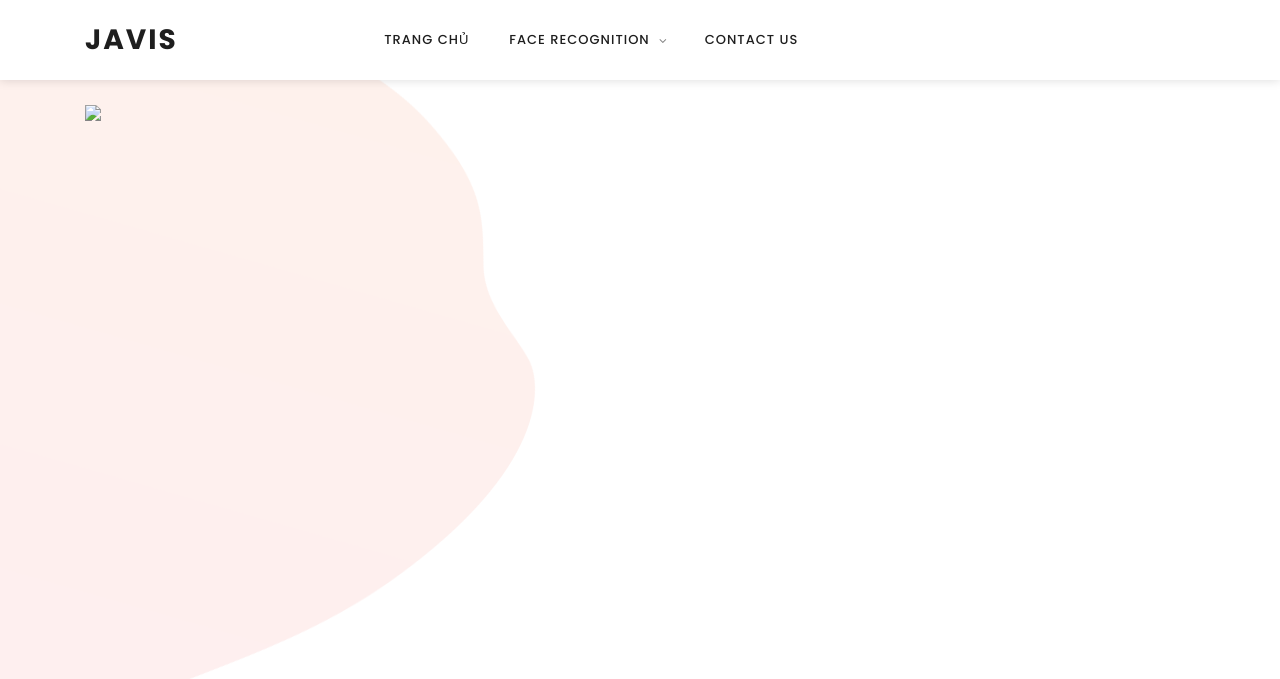
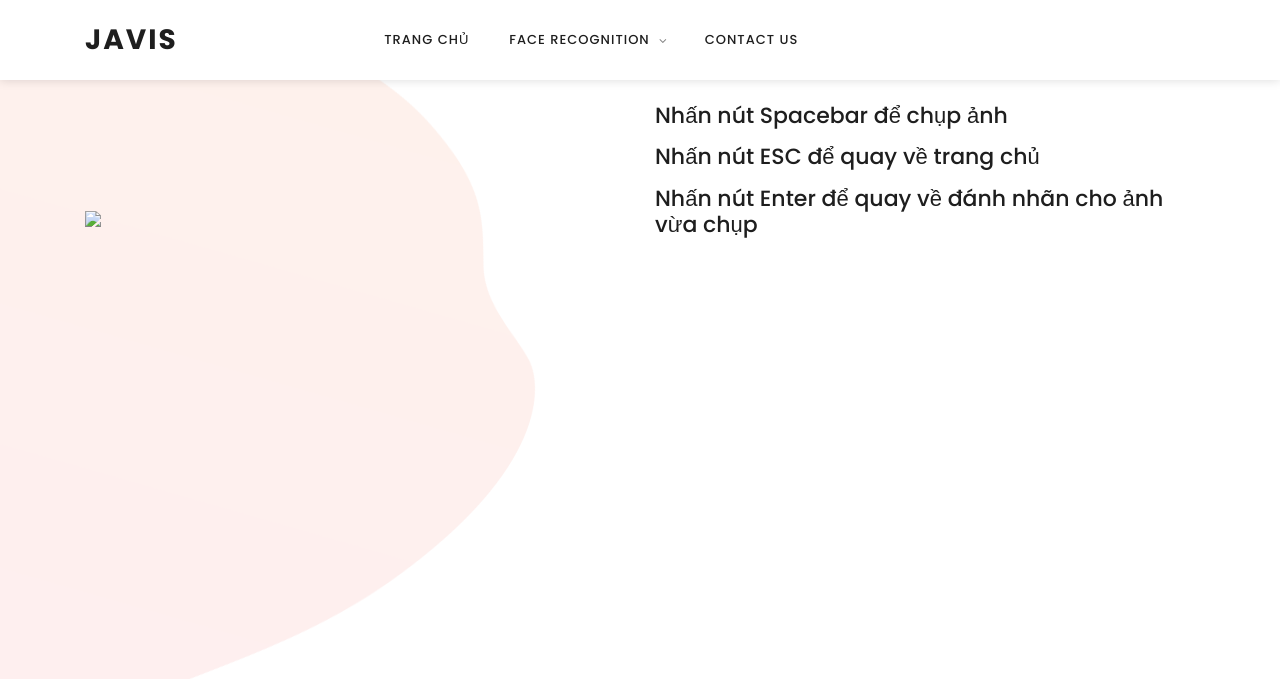
Before and after one commit to iwin2212/df_non_tf, a Flask app: template templates/take_shot.html in a window 1280 px wide. Shown: the top 679 px of the page. Run offline with Flask 2, Linux system fonts and the light colour scheme; the template is opened without the code that fills it, so the values that code supplies are empty.

Commit message:
move to step: branchname

```diff
--- a/static/assets/js/take_shots.js
+++ b/static/assets/js/take_shots.js
@@ -1,7 +1,26 @@
 document.addEventListener('keydown', function (event) {
-    if (event.keyCode == 32) {
+    if (event.code === 'Space') {
         $.post('./snap_shot', function (data, status) {
-            console.log(data)
+            if (data['result'] == true) {
+                $("#saving_action").show();
+                var timeleft = 1;
+                var downloadTimer = setInterval(function () {
+                    timeleft -= 1;
+                    if (timeleft <= 0) {
+                        clearInterval(downloadTimer);
+                        $("#saving_action").hide();
+                    }
+                }, 1000);
+            }
+            else {
+                console.log('Error')
+            }
         });
     }
+    else if (event.key == "Escape") {
+        window.location.href = "./";
+    }
+    else if (event.key == "Enter") {
+        window.location.href = "./brandname";
+    }
 });
--- a/templates/take_shot.html
+++ b/templates/take_shot.html
@@ -80,7 +80,6 @@ https://templatemo.com/tm-540-lava-landing-page
 
 
     <div class="left-image-decor"></div>
-
     <!-- ***** Features Big Item Start ***** -->
     <section class="section" id="promotion">
         <div class="container">
@@ -89,6 +88,25 @@ https://templatemo.com/tm-540-lava-landing-page
                     data-scroll-reveal="enter left move 30px over 0.6s after 0.4s">
                     <!-- <img src="./static/assets/images/left-image.png" class="rounded img-fluid d-block mx-auto" alt="App"> -->
                     <img src="{{ url_for('.video_feed') }}">
+                </div>
+                <div class="right-text offset-lg-1 col-lg-6 col-md-12 col-sm-12 mobile-bottom-fix">
+                    <ul>
+                        <li data-scroll-reveal="enter right move 30px over 0.6s after 0.4s">
+                            <div class="text">
+                                <h4>Nhấn nút Spacebar để chụp ảnh</h4>
+                                <h4>Nhấn nút ESC để quay về trang chủ</h4>
+                                <h4>Nhấn nút Enter để quay về đánh nhãn cho ảnh vừa chụp</h4>
+                            </div>
+                        </li>
+                        <li data-scroll-reveal="enter right move 30px over 0.6s after 0.4s">
+                            <div id="saving_action" class="alert alert-success alert-dismissible" role="alert"  style="display: none;">
+                                Đã lưu ảnh vào thư mục "snap_shots"
+                                <button type="button" class="close" data-dismiss="alert" aria-label="Close">
+                                    <span aria-hidden="true">&times;</span>
+                                </button>
+                            </div>
+                        </li>
+                    </ul>
                 </div>
             </div>
         </div>
```
Also changed, not shown: utils.py (+13 -8 lines), view/take_shot.py (+9 -3 lines).
